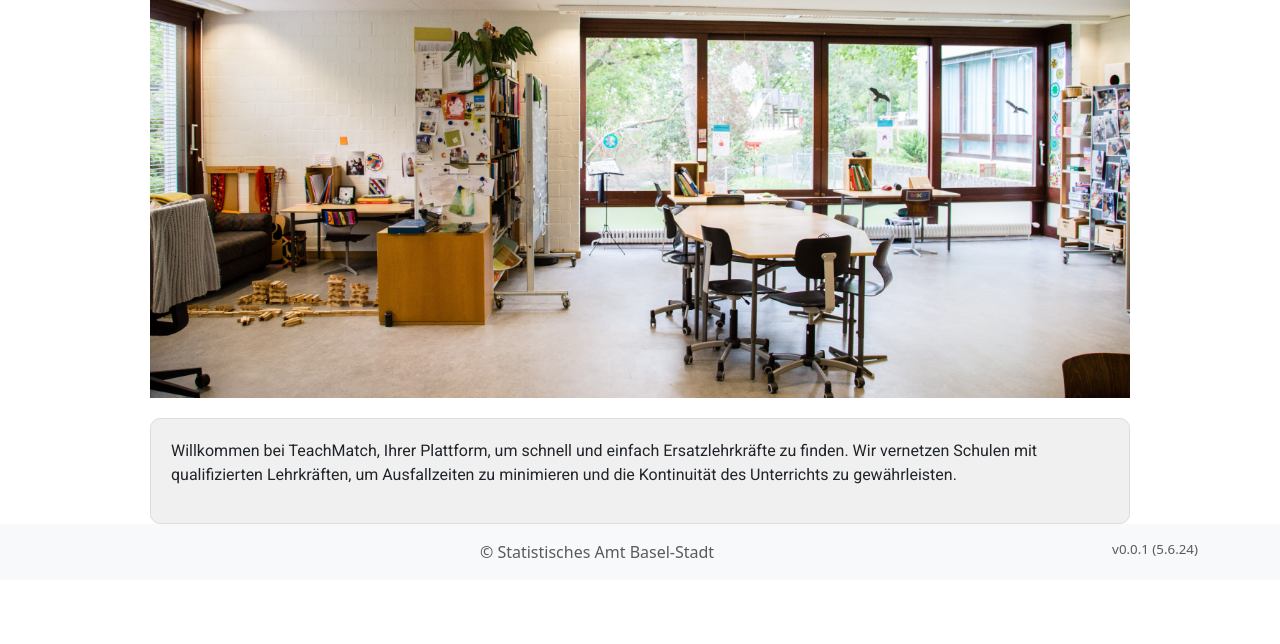
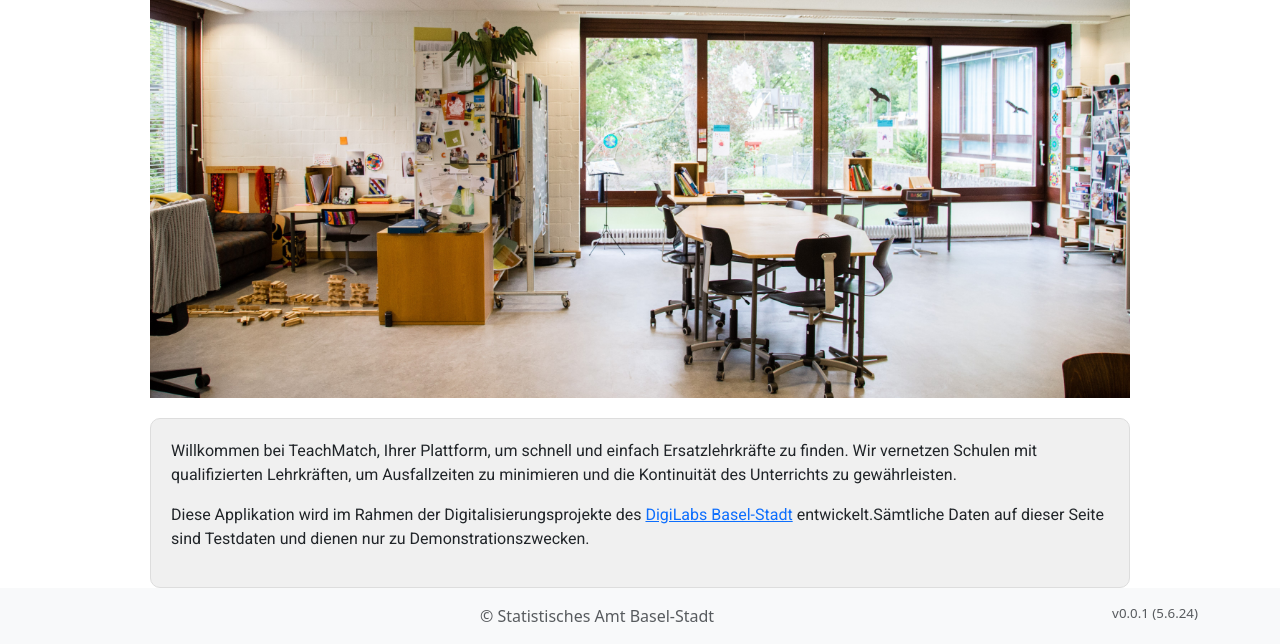
Before and after one commit to lcalmbach/teach-match, a Django app: page / in a window 1280 px wide. Shown: the part 161-805 px from the top of the page. Before the commit the page ends 719 px from the top, so only its background shows below. Run offline with Django 5.2, Linux system fonts and the light colour scheme; some libraries are stand-ins or nearby versions.

Commit message:
link auf digilab

```diff
--- a/src/templates/school_management/index.html
+++ b/src/templates/school_management/index.html
@@ -1,13 +1,7 @@
-{% extends "base.html" %}
-{% load static %}
-
-{% block title%}
-Lehrkraft-Stellvertretung
-{% endblock title %}
-
-{% block content %}
+{% extends "base.html" %} {% load static %} {% block title%}
+Lehrkraft-Stellvertretung {% endblock title %} {% block content %}
 <div class="table-container">
-  <br>
+  <br />
   <h1>TeachMatch 🚧Testseite, Testdaten🚧</h1>
   <img
     src="{% static 'images/classroom1.jpg' %}"
@@ -22,6 +16,17 @@ Lehrkraft-Stellvertretung
       Lehrkräften, um Ausfallzeiten zu minimieren und die Kontinuität des
       Unterrichts zu gewährleisten.
     </p>
+    <p>
+      Diese Applikation wird im Rahmen der Digitalisierungsprojekte des
+      <a
+        href="https://digital-basel.ch/"
+        target="_blank"
+        rel="noopener noreferrer"
+        >DigiLabs Basel-Stadt</a
+      >
+      entwickelt.Sämtliche Daten auf dieser Seite sind Testdaten und dienen nur
+      zu Demonstrationszwecken.
+    </p>
   </div>
 </div>
 {% endblock content%}
```
